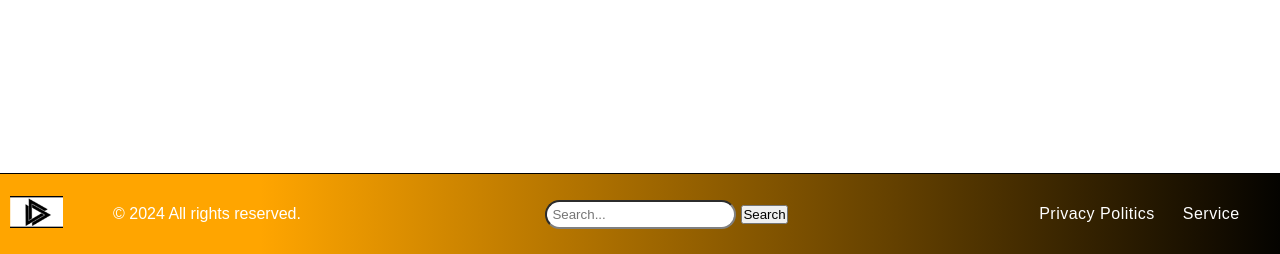
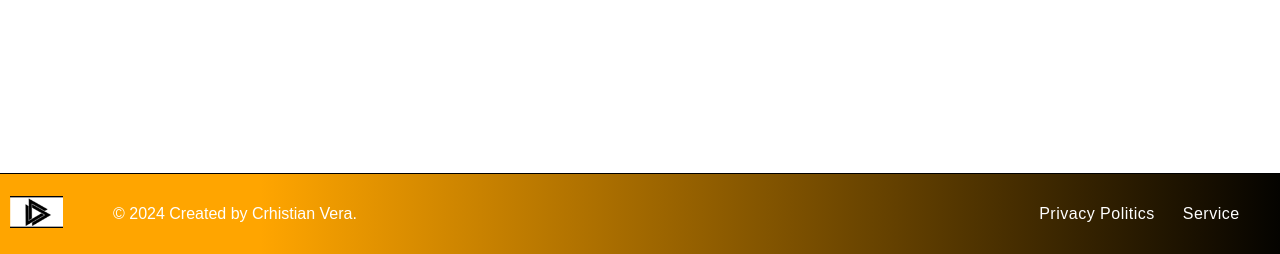
Before and after one commit to kris-veto/File-management-system-with-PHP, a PHP site: page /dashboard.php in a window 1280 px wide. Shown: the part 546-800 px from the top of the page. Run offline with PHP 8.4, Linux system fonts and the light colour scheme; a user stored in the database is signed in.

Commit message:
Update footer.php

```diff
--- a/php_Product_Management_System/inc/footer.php
+++ b/php_Product_Management_System/inc/footer.php
@@ -14,15 +14,10 @@
                 <a href="login.php"><img src="./img/logo.png" alt="Logo"></a>
             </div>
             <div class="footer-text">
-                © 2024 All rights reserved.
+                © 2024 Created by Crhistian Vera.
             </div>
         </div>
 
-        <form id="search-form" action="/buscar" method="post">
-            <input type="text" id="search-box" name="q" placeholder="Search...">
-            <button>Search</button>
-
-        </form>
         <nav>
             <a href="privacy.html">Privacy Politics</a>
             <a href="terms.html">Service</a>
```
